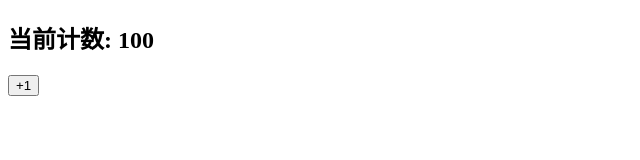
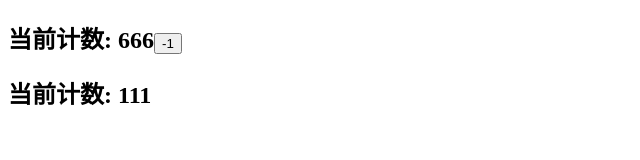
Before and after one commit to 1914296109/promote, a plain HTML site: page vue3/mini-vue/01_渲染器实现/index.html in a window 1280 px wide. Shown: the whole page, without its empty margins (0-640 px from the left). Drawn offline with Linux system fonts and the light colour scheme.

Commit message:
ci: vue3 diff算法

```diff
--- a/vue3/mini-vue/01_渲染器实现/index.html
+++ b/vue3/mini-vue/01_渲染器实现/index.html
@@ -20,9 +20,15 @@
         mount(vnode, document.querySelector('#app'))
 
         // 3.创建新的 vnode
-        const vnode1 = h('div',{ class: "coderwhy" }, '哈哈哈')
+        setTimeout(() => {
+        const vnode1 = h('div',{ class: "coderwhy" }, [
+            h("h2", null, "当前计数: 666"),
+            h("h2", null, "当前计数: 111"),
+            h("button", null, "-1")
+        ])
 
         patch(vnode, vnode1)
+        }, 2000);
 
     </script>
 </body>
--- a/vue3/mini-vue/01_渲染器实现/renderer.js
+++ b/vue3/mini-vue/01_渲染器实现/renderer.js
@@ -41,8 +41,9 @@ const mount = (vnode, container) => {
 };
 
 
-// fiff 算法
+// 修改dom的时候，进行 diff 算法判断
 const patch = (n1, n2) => {
+    // 如果标签不同，那么直接去掉之前的vnode节点，添加新的
     if (n1.tag !== n2.tag) {
         const n1ElParent = n1.el.parentElement
         n1ElParent.removeChild(n1.el)
@@ -79,6 +80,43 @@ const patch = (n1, n2) => {
         }
 
         // 3.处理 children
+        const oldChildren = n1.children || {}
+        const newChildren = n2.children || {}
+        if (typeof newChildren === "string") { // 情况一： newChildren 本身是string
+          // 边界情况 (edge case)
+          if (typeof oldChildren === "string") {
+            if (oldChildren !== newChildren) {
+              el.textContent = newChildren
+            }
+          } else {
+            el.innerHTML = newChildren
+          }
+        } else { // 情况二： newChildren 本身是个数组
+          if (typeof oldChildren === "string") {
+            el.innerHTML = ""
+            newChildren.forEach(item => {
+              mount(item, el)
+            });
+          } else {
+            // 判断新旧子节点的长度，取长度短的去遍历
+            // 2. 如果旧子节点长，多出来的直接去掉
+            const commonLength = Math.min(oldChildren.length, newChildren.length)
+            for (let i = 0;i < commonLength;i++) {
+              patch(oldChildren[i], newChildren[i])
+            }
 
+            // 1. 如果新子节点长，那么多出来的直接添加
+            if (oldChildren.length < newChildren.length) {
+              newChildren.slice(commonLength).forEach(item => {
+                mount(item, el)
+              })
+            } else {
+              // 2. 如果旧子节点长，多出来的直接去掉
+              oldChildren.slice(commonLength).forEach(item => {
+                el.removeChild(item.el)
+              })
+            }
+          }
+        }
     }
 }
```
